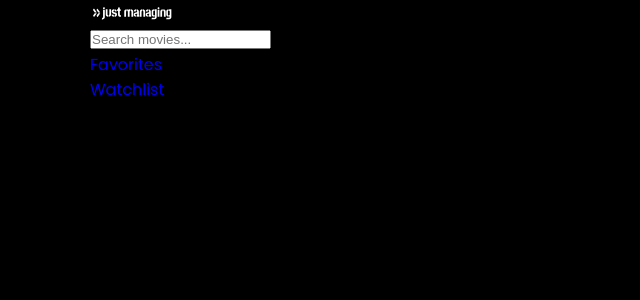
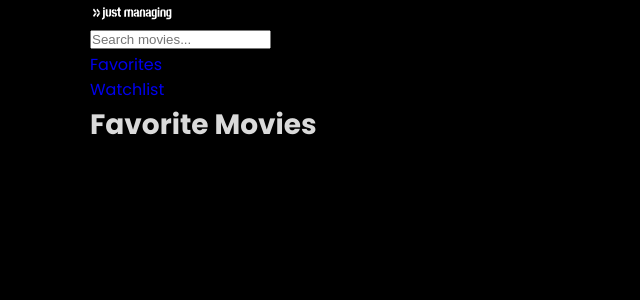
Before and after one commit to Linuszackrisson/movie-db-react, a React (Vite) app: page /favorites in a window 1280 px wide. Before the commit this address had no page. Shown: the top 300 px of the page, without its empty margins (0-640 px from the left). Built offline with nearby package versions, Linux system fonts and the light colour scheme.

Commit message:
something something

```diff
--- a/src/App.jsx
+++ b/src/App.jsx
@@ -4,6 +4,7 @@ import './index.css';
 import FeaturesMovies from './components/featuredMovies/FeaturedMovies';
 import Header from './components/header/Header';
 import MovieDetailsPage from './page/movieDetailsPage/MovieDetailsPage';
+import FavoriteList from './components/favorites/Favorites';
 
 function App() {
   return (
@@ -13,6 +14,7 @@ function App() {
         <Route path="/" element={<FeaturesMovies />} />
         <Route path="/movie-details/:imdbID" element={<MovieDetailsPage />} />
       </Routes>
+      <FavoriteList />
     </Router>
   );
 }
--- /dev/null
+++ b/src/components/favorites/Favorites.jsx
@@ -0,0 +1,21 @@
+//Favorites.jsx
+
+import React from 'react';
+import useFavorites from '../../hooks/useFavorites';
+
+const FavoriteList = () => {
+  const [favorites] = useFavorites();
+
+  return (
+    <div>
+      <h2>Favorite Movies</h2>
+      <ul>
+        {favorites.map(movie => (
+          <li key={movie.imdbID}>{movie.Title}</li>
+        ))}
+      </ul>
+    </div>
+  );
+};
+
+export default FavoriteList;
--- a/src/page/movieDetailsPage/MovieDetailsPage.jsx
+++ b/src/page/movieDetailsPage/MovieDetailsPage.jsx
@@ -1,7 +1,6 @@
 // MovieDetailsPage.jsx
 import React from 'react';
 import { useParams } from 'react-router-dom';
-import Header from '../../components/header/Header'; // Adjust the import path based on your folder structure
 import MovieDetails from '../../components/movieDetails/MovieDetails'; // Adjust the import path based on your folder structure
 
 const MovieDetailsPage = () => {
```
Also changed, not shown: src/page/movieDetailsPage.jsx (deleted).
